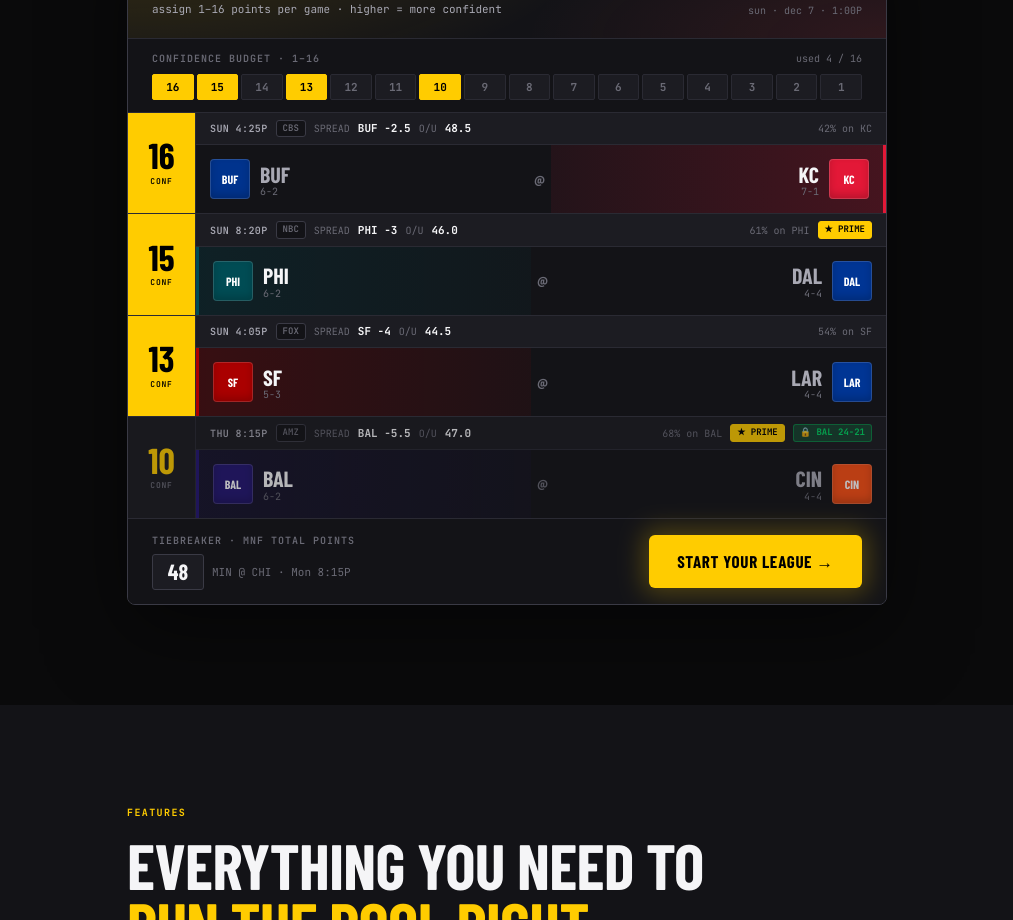
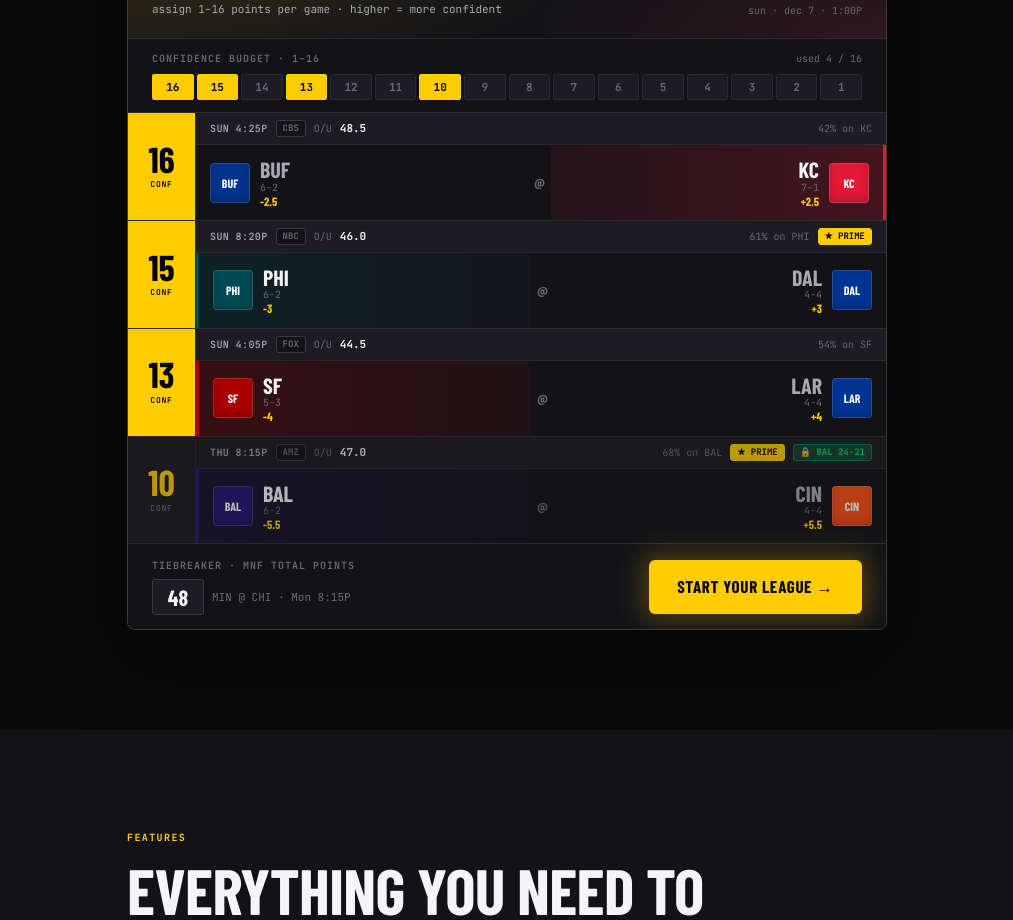
Before and after one commit to jaredbosch/club943pickem, a Next.js app: page / in a window 1280 px wide. Shown: the part 3320-4240 px from the top of the page, without its empty margins (11-1024 px from the left). Built offline with nearby package versions, Linux system fonts and the light colour scheme; no server answers; a web font is replaced by a local one.

Commit message:
fix(landing): move demo spread from meta strip to next to each team (matches real app)

```diff
--- a/src/components/landing/LandingPage.tsx
+++ b/src/components/landing/LandingPage.tsx
@@ -139,10 +139,10 @@
 };
 
 const DEMO_GAMES = [
-  { away: "BUF", awayRec: "6-2", home: "KC",  homeRec: "7-1", spread: "BUF -2.5", ou: "48.5", time: "SUN 4:25P", net: "CBS", picked: "KC",  conf: 16, pct: 42, prime: false, locked: false, final: "",        won: false },
-  { away: "PHI", awayRec: "6-2", home: "DAL", homeRec: "4-4", spread: "PHI -3",   ou: "46.0", time: "SUN 8:20P", net: "NBC", picked: "PHI", conf: 15, pct: 61, prime: true,  locked: false, final: "",        won: false },
-  { away: "SF",  awayRec: "5-3", home: "LAR", homeRec: "4-4", spread: "SF -4",    ou: "44.5", time: "SUN 4:05P", net: "FOX", picked: "SF",  conf: 13, pct: 54, prime: false, locked: false, final: "",        won: false },
-  { away: "BAL", awayRec: "6-2", home: "CIN", homeRec: "4-4", spread: "BAL -5.5", ou: "47.0", time: "THU 8:15P", net: "AMZ", picked: "BAL", conf: 10, pct: 68, prime: true,  locked: true,  final: "BAL 24-21", won: true  },
+  { away: "BUF", awayRec: "6-2", awaySpread: "-2.5", home: "KC",  homeRec: "7-1", homeSpread: "+2.5", spread: "BUF -2.5", ou: "48.5", time: "SUN 4:25P", net: "CBS", picked: "KC",  conf: 16, pct: 42, prime: false, locked: false, final: "",        won: false },
+  { away: "PHI", awayRec: "6-2", awaySpread: "-3",   home: "DAL", homeRec: "4-4", homeSpread: "+3",   spread: "PHI -3",   ou: "46.0", time: "SUN 8:20P", net: "NBC", picked: "PHI", conf: 15, pct: 61, prime: true,  locked: false, final: "",        won: false },
+  { away: "SF",  awayRec: "5-3", awaySpread: "-4",   home: "LAR", homeRec: "4-4", homeSpread: "+4",   spread: "SF -4",    ou: "44.5", time: "SUN 4:05P", net: "FOX", picked: "SF",  conf: 13, pct: 54, prime: false, locked: false, final: "",        won: false },
+  { away: "BAL", awayRec: "6-2", awaySpread: "-5.5", home: "CIN", homeRec: "4-4", homeSpread: "+5.5", spread: "BAL -5.5", ou: "47.0", time: "THU 8:15P", net: "AMZ", picked: "BAL", conf: 10, pct: 68, prime: true,  locked: true,  final: "BAL 24-21", won: true  },
 ];
 
 function DemoPickRow({ game }: { game: typeof DEMO_GAMES[0] }) {
@@ -162,8 +162,6 @@
         <div className="lp-ps-meta">
           <span className="lp-ps-meta-time">{game.time}</span>
           <span className="lp-ps-net-chip">{game.net}</span>
-          <span className="lp-ps-meta-label">SPREAD</span>
-          <span className="lp-ps-meta-val">{game.spread}</span>
           <span className="lp-ps-meta-label">O/U</span>
           <span className="lp-ps-meta-val">{game.ou}</span>
           <div className="lp-ps-meta-spacer" />
@@ -180,6 +178,7 @@
             <div className="lp-ps-team-info">
               <div className={`lp-ps-team-abbr${pickedAway ? " picked" : ""}`}>{game.away}</div>
               <div className="lp-ps-team-rec">{game.awayRec}</div>
+              <div className="lp-ps-team-spread">{game.awaySpread}</div>
             </div>
           </div>
           <div className="lp-ps-at">@</div>
@@ -190,6 +189,7 @@
             <div className="lp-ps-team-info right">
               <div className={`lp-ps-team-abbr${pickedHome ? " picked" : ""}`}>{game.home}</div>
               <div className="lp-ps-team-rec">{game.homeRec}</div>
+              <div className="lp-ps-team-spread">{game.homeSpread}</div>
             </div>
             <div className="lp-ps-logo" style={{ background: homeColor }}>{game.home}</div>
           </div>
```
Also changed, not shown: src/app/globals.css.
